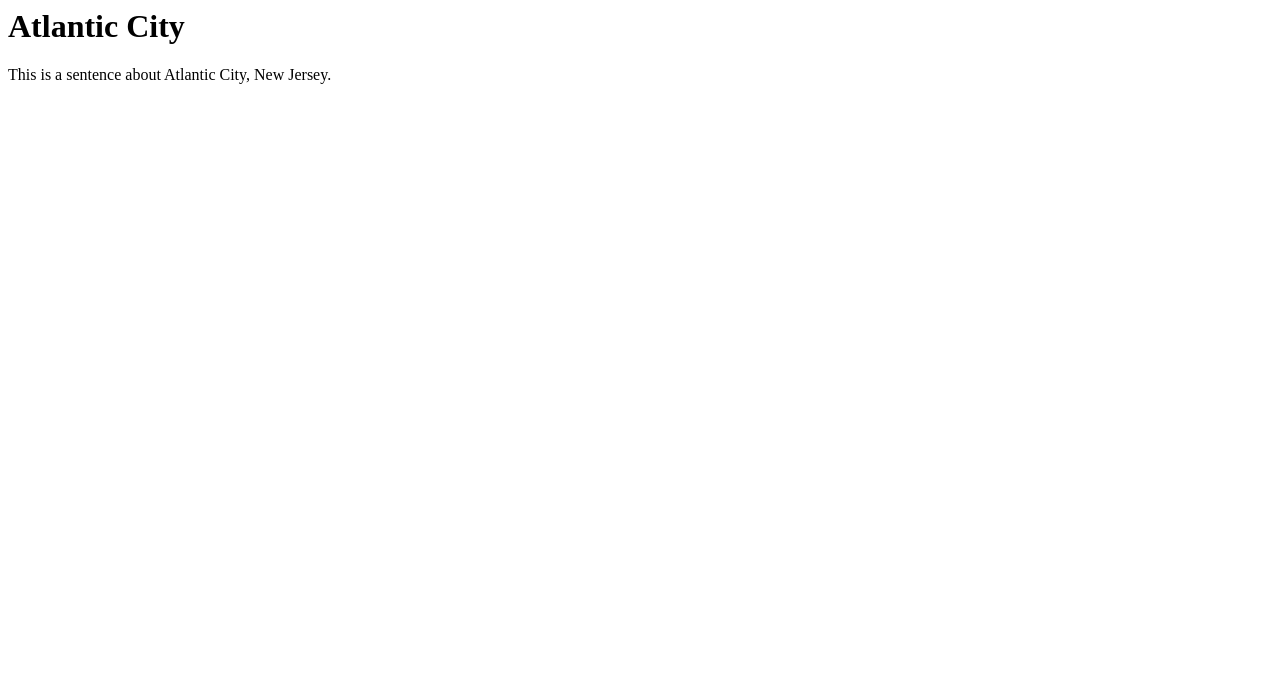
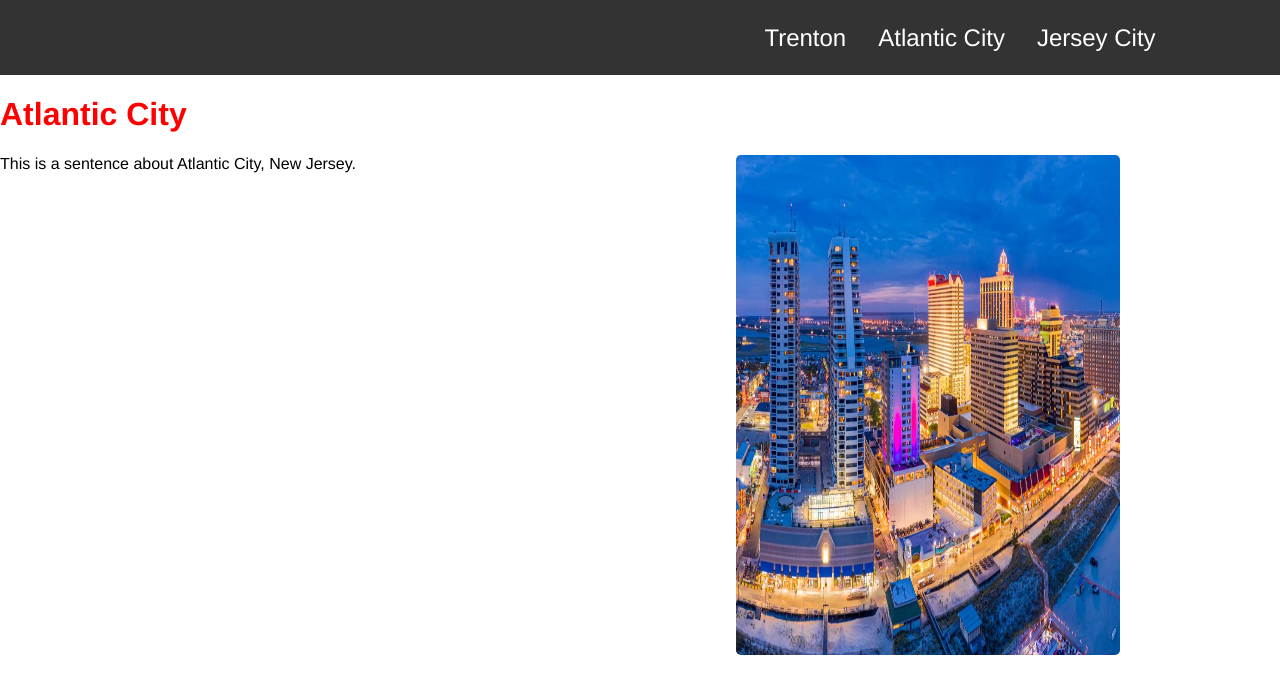
Before and after one commit to garysmith1933/WGUD277, a plain HTML site: page atlanticcity.html in a window 1280 px wide. Drawn offline with Linux system fonts and the light colour scheme.

Commit message:
added navbar, styling of image, font

```diff
--- a/atlanticcity.html
+++ b/atlanticcity.html
@@ -2,9 +2,19 @@
 <head>
   <meta charset="UTF-8">
   <meta name="viewport" content="width=device-width, initial-scale=1.0">
+  <link rel="stylesheet" href="index.css">
   <title>Atlantic City</title>
 </head>
 <body>
+  <nav>
+    <ul>
+      <li>Trenton</li>
+      <li>Atlantic City</li>
+      <li>Jersey City </li>
+    </ul>
+  </nav>
+  <img class='city-images' src='./images/atlanticcity.jpg' alt="Night life in Atlantic City"/>
+
   <header>
     <h1> Atlantic City </h1>
   </header>
--- a/index.css
+++ b/index.css
@@ -1,3 +1,44 @@
+body {
+  margin: 0;
+  font-family: "Helvetica", Arial, sans-serif;
+}
+
 h1 {
   color: red
 }
+
+.city-images {
+  width: 30%;
+  height: 500px;
+  float:right;
+  margin-top: 5rem;
+  margin-right: 10rem;
+  border-radius: 5px;
+}
+
+nav {
+  background-color: #333333;
+  height: 75px;
+  display:flex;
+  justify-content: flex-end;
+  align-items: center;
+}
+
+ul {
+  display: flex;
+  justify-content: center;
+  align-items: center;
+  width: 50%;
+  list-style-type: none;
+  float: right;
+}
+
+li {
+  margin: 1rem;
+  font-size: 1.5rem;
+  color:white;
+}
+
+li:hover {
+  color: lightslategrey;
+}
```
Also changed, not shown: index.html (+2 -1 lines), jerseycity.html (+1 -0 lines), trenton.html (+1 -0 lines), images/newjersey.jpg (added).
